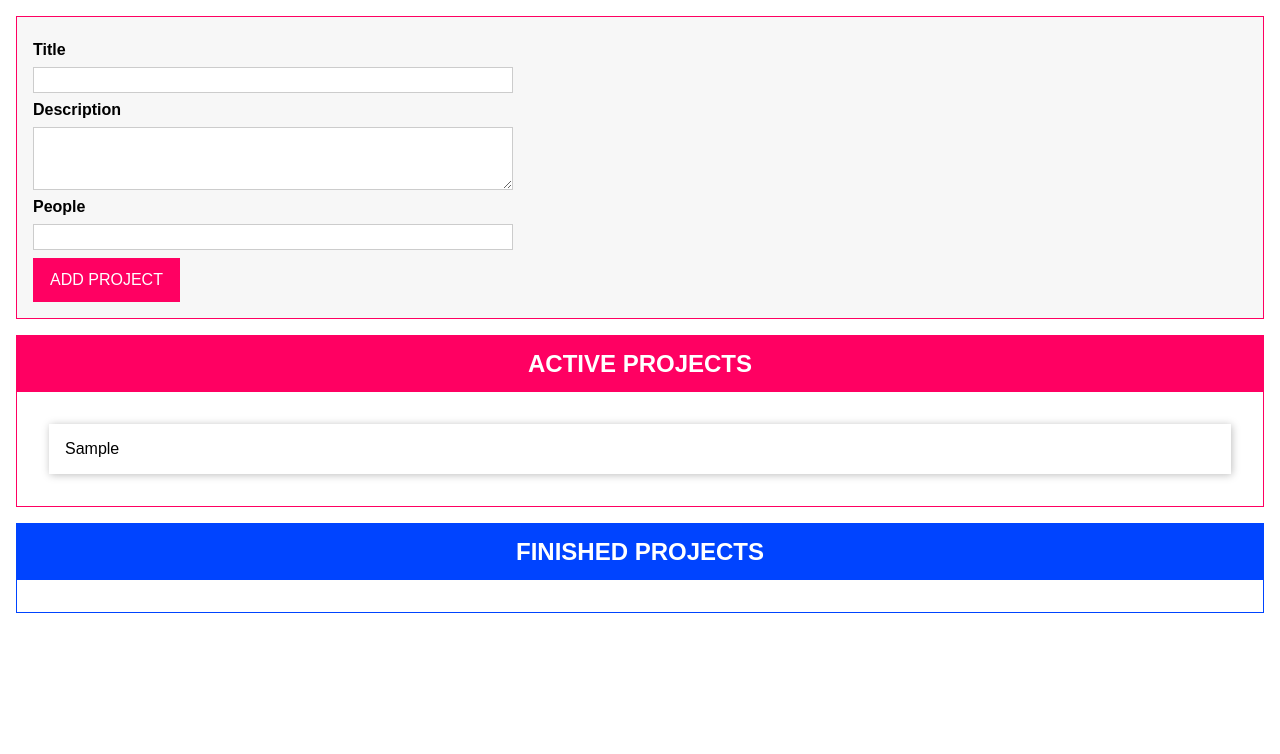
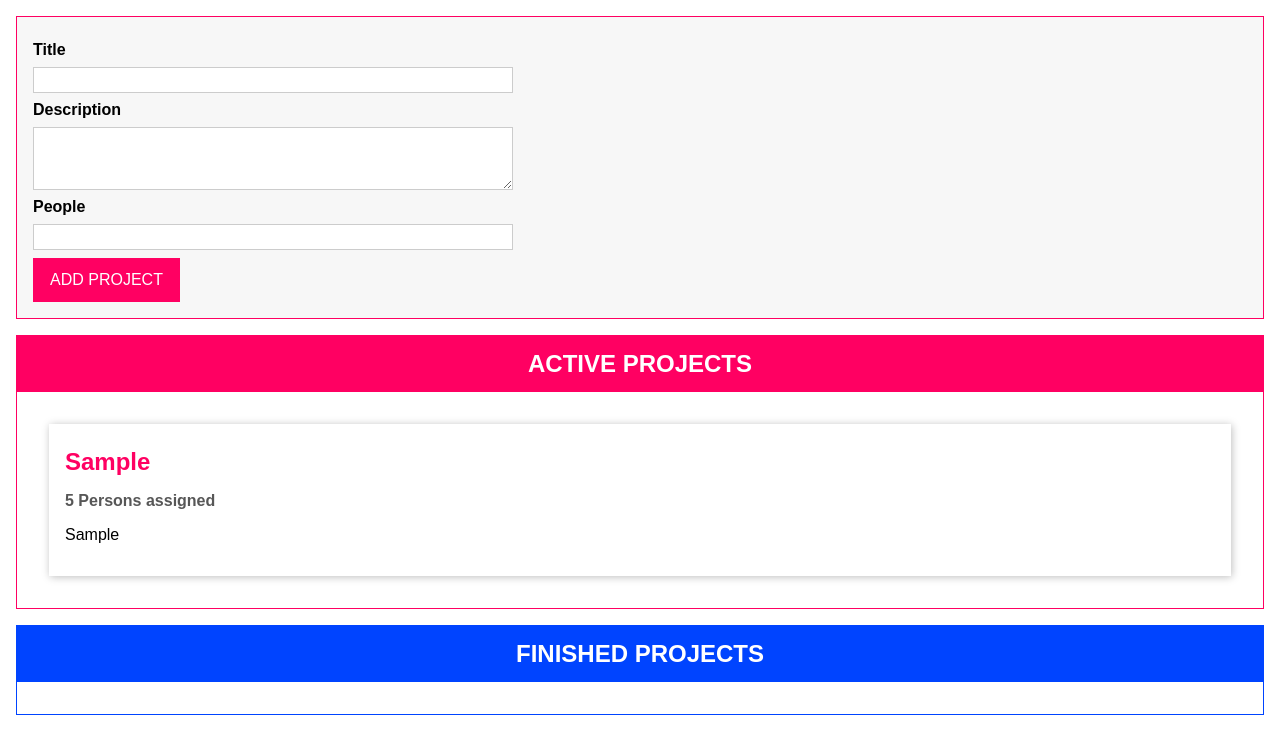
Before and after one commit to MarwanSiSi/Learning-Typesrcipt, a website with bundled scripts: page Drag and Drop/index.html in a window 1280 px wide. Both pictures are taken after typing "Sample", "Sample", "5" into the empty fields and a click on the button "ADD PROJECT". Built offline with nearby package versions, Linux system fonts and the light colour scheme.

Commit message:
final commit

```diff
--- a/Drag and Drop/app.css
+++ b/Drag and Drop/app.css
@@ -91,6 +91,7 @@ button:active {
   box-shadow: 1px 1px 8px rgba(0, 0, 0, 0.26);
   padding: 1rem;
   margin: 1rem;
+  background-color: white;
 }
 
 .projects li h2 {
--- a/Drag and Drop/index.html
+++ b/Drag and Drop/index.html
@@ -27,7 +27,11 @@
       </form>
     </template>
     <template id="single-project">
-      <li></li>
+      <li draggable="true">
+        <h2></h2>
+        <h3></h3>
+        <p></p>
+      </li>
     </template>
     <template id="project-list">
       <section class="projects">
--- a/Drag and Drop/src/app.ts
+++ b/Drag and Drop/src/app.ts
@@ -1,3 +1,15 @@
+//Drag and Drop Interfaces
+interface Draggable {
+  dragStartHandler(event: DragEvent): void;
+  dragEndHandler(event: DragEvent): void;
+}
+
+interface DragTarget {
+  dragOverHandler(event: DragEvent): void;
+  dropHandler(event: DragEvent): void;
+  dragLeaveHandler(event: DragEvent): void;
+}
+
 //project type
 class Project {
   constructor(
@@ -10,7 +22,15 @@ class Project {
 }
 
 //listener type
-type Listener = (items: Project[]) => void;
+type Listener<T> = (items: T[]) => void;
+
+class State<T> {
+  protected listeners: Listener<T>[] = [];
+
+  addListener(listenerFn: Listener<T>) {
+    this.listeners.push(listenerFn);
+  }
+}
 
 //project status
 enum ProjectStatus {
@@ -19,12 +39,13 @@ enum ProjectStatus {
 }
 
 //Project State Management Class
-class ProjectState {
-  private listeners: Listener[] = [];
+class ProjectState extends State<Project> {
   private projects: Project[] = [];
   private static instance: ProjectState;
 
-  private constructor() {}
+  private constructor() {
+    super();
+  }
 
   static getInstance() {
     if (this.instance) {
@@ -34,8 +55,18 @@ class ProjectState {
     return this.instance;
   }
 
-  addListener(listenerFn: Listener) {
-    this.listeners.push(listenerFn);
+  moveProject(projectId: string, newStatus: ProjectStatus) {
+    const project = this.projects.find((prj) => prj.id === projectId);
+    if (project && project.status !== newStatus) {
+      project.status = newStatus;
+      this.updateListeners();
+    }
+  }
+
+  private updateListeners() {
+    for (const listenerFn of this.listeners) {
+      listenerFn(this.projects.slice());
+    }
   }
 
   addProject(title: string, description: string, numOfPeople: number) {
@@ -47,9 +78,7 @@ class ProjectState {
       ProjectStatus.Active
     );
     this.projects.push(newProject);
-    for (const listenerFn of this.listeners) {
-      listenerFn(this.projects.slice());
-    }
+    this.updateListeners();
   }
 }
 
@@ -112,28 +141,139 @@ function validate(validatableInput: Validatable) {
   }
   return isValid;
 }
-//project list class
-class ProjectList {
+//Component Base Class
+
+abstract class Component<T extends HTMLElement, U extends HTMLElement> {
   templateElement: HTMLTemplateElement;
-  hostElement: HTMLDivElement;
-  element: HTMLElement;
-  assignedProjects: Project[];
+  hostElement: T;
+  element: U;
 
-  constructor(private type: "active" | "finished") {
+  constructor(
+    templateId: string,
+    hostElementId: string,
+    insertAtStart: boolean,
+    newElementId?: string
+  ) {
     this.templateElement = document.getElementById(
-      "project-list"
+      templateId
     )! as HTMLTemplateElement;
 
-    this.hostElement = document.getElementById("app")! as HTMLDivElement;
-    this.assignedProjects = [];
+    this.hostElement = document.getElementById(hostElementId)! as T;
 
     const importedNode = document.importNode(
       this.templateElement.content,
       true
     );
 
-    this.element = importedNode.firstElementChild as HTMLElement;
+    this.element = importedNode.firstElementChild as U;
+    if (newElementId) {
+      this.element.id = newElementId;
+    }
+
+    this.attach(insertAtStart);
+  }
+
+  private attach(insertAtBeginning: boolean) {
+    this.hostElement.insertAdjacentElement(
+      insertAtBeginning ? "afterbegin" : "beforeend",
+      this.element
+    );
+  }
+
+  abstract configure(): void;
+  abstract renderContent(): void;
+}
+//project item class
+
+class ProjectItem
+  extends Component<HTMLUListElement, HTMLLIElement>
+  implements Draggable
+{
+  private project: Project;
+
+  get persons() {
+    if (this.project.people === 1) {
+      return "1 Person ";
+    } else {
+      return `${this.project.people} Persons `;
+    }
+  }
+
+  constructor(hostId: string, project: Project) {
+    super("single-project", hostId, false, project.id);
+    this.project = project;
+
+    this.configure();
+    this.renderContent();
+  }
+
+  @autoBind
+  dragStartHandler(event: DragEvent) {
+    event.dataTransfer!.setData("text/plain", this.project.id);
+    event.dataTransfer!.effectAllowed = "move";
+  }
+
+  @autoBind
+  dragEndHandler(_: DragEvent) {}
+
+  configure(): void {
+    this.element.addEventListener("dragstart", this.dragStartHandler);
+    this.element.addEventListener("dragend", this.dragEndHandler);
+  }
+
+  renderContent(): void {
+    this.element.querySelector("h2")!.textContent = this.project.title;
+    this.element.querySelector("h3")!.textContent = this.persons + "assigned";
+    this.element.querySelector("p")!.textContent = this.project.description;
+  }
+}
+
+//project list class
+class ProjectList
+  extends Component<HTMLDivElement, HTMLElement>
+  implements DragTarget
+{
+  assignedProjects: Project[];
+
+  constructor(private type: "active" | "finished") {
+    super("project-list", "app", false, `${type}-projects`);
+
+    this.assignedProjects = [];
+
     this.element.id = `${this.type}-projects`;
+
+    this.configure();
+    this.renderContent();
+  }
+
+  @autoBind
+  dragOverHandler(event: DragEvent) {
+    if (event.dataTransfer && event.dataTransfer.types[0] === "text/plain") {
+      event.preventDefault();
+      const listEl = this.element.querySelector("ul")!;
+      listEl.classList.add("droppable");
+    }
+  }
+
+  @autoBind
+  dropHandler(event: DragEvent) {
+    const prjId = event.dataTransfer!.getData("text/plain");
+    projectState.moveProject(
+      prjId,
+      this.type === "active" ? ProjectStatus.Active : ProjectStatus.Finished
+    );
+  }
+
+  @autoBind
+  dragLeaveHandler(_: DragEvent) {
+    const listEl = this.element.querySelector("ul")!;
+    listEl.classList.remove("droppable");
+  }
+
+  configure() {
+    this.element.addEventListener("dragover", this.dragOverHandler);
+    this.element.addEventListener("drop", this.dropHandler);
+    this.element.addEventListener("dragleave", this.dragLeaveHandler);
 
     projectState.addListener((projects: Project[]) => {
       const relavantProjects = projects.filter((prj) => {
@@ -146,9 +286,13 @@ class ProjectList {
       this.assignedProjects = relavantProjects;
       this.renderProjects();
     });
+  }
 
-    this.attach();
-    this.renderContent();
+  renderContent() {
+    const listId = `${this.type}-projects-list`;
+    this.element.querySelector("ul")!.id = listId;
+    this.element.querySelector("h2")!.textContent =
+      this.type.toUpperCase() + " PROJECTS";
   }
 
   private renderProjects() {
@@ -157,47 +301,19 @@ class ProjectList {
     )! as HTMLUListElement;
     listEl.innerHTML = "";
     for (const prjItem of this.assignedProjects) {
-      const listItem = document.createElement("li");
-      listItem.textContent = prjItem.title;
-      listEl.appendChild(listItem);
+      new ProjectItem(this.element.querySelector("ul")!.id, prjItem);
     }
-  }
-
-  private renderContent() {
-    const listId = `${this.type}-projects-list`;
-    this.element.querySelector("ul")!.id = listId;
-    this.element.querySelector("h2")!.textContent =
-      this.type.toUpperCase() + " PROJECTS";
-  }
-
-  private attach() {
-    this.hostElement.insertAdjacentElement("beforeend", this.element);
   }
 }
 
 //project input class
-class ProjectInput {
-  templateElement: HTMLTemplateElement;
-  hostElement: HTMLDivElement;
-  element: HTMLFormElement;
+class ProjectInput extends Component<HTMLDivElement, HTMLFormElement> {
   titleInputElement: HTMLInputElement;
   descriptionInputElement: HTMLInputElement;
   peopleInputElement: HTMLInputElement;
 
   constructor() {
-    this.templateElement = document.getElementById(
-      "project-input"
-    )! as HTMLTemplateElement;
-
-    this.hostElement = document.getElementById("app")! as HTMLDivElement;
-
-    const importedNode = document.importNode(
-      this.templateElement.content,
-      true
-    );
-
-    this.element = importedNode.firstElementChild as HTMLFormElement;
-    this.element.id = "user-input";
+    super("project-input", "app", true, "user-input");
 
     this.titleInputElement = this.element.querySelector(
       "#title"
@@ -212,7 +328,6 @@ class ProjectInput {
     ) as HTMLInputElement;
 
     this.configure();
-    this.attach();
   }
 
   private gatherUserInput(): [string, string, number] | void {
@@ -268,12 +383,12 @@ class ProjectInput {
     }
   }
 
-  private configure() {
+  configure() {
     this.element.addEventListener("submit", this.submitHandler);
   }
 
-  private attach() {
-    this.hostElement.insertAdjacentElement("afterbegin", this.element);
+  renderContent(): void {
+    //do nothing
   }
 }
 
```
Also changed, not shown: Drag and Drop/dist/app.js, 1 other file.
